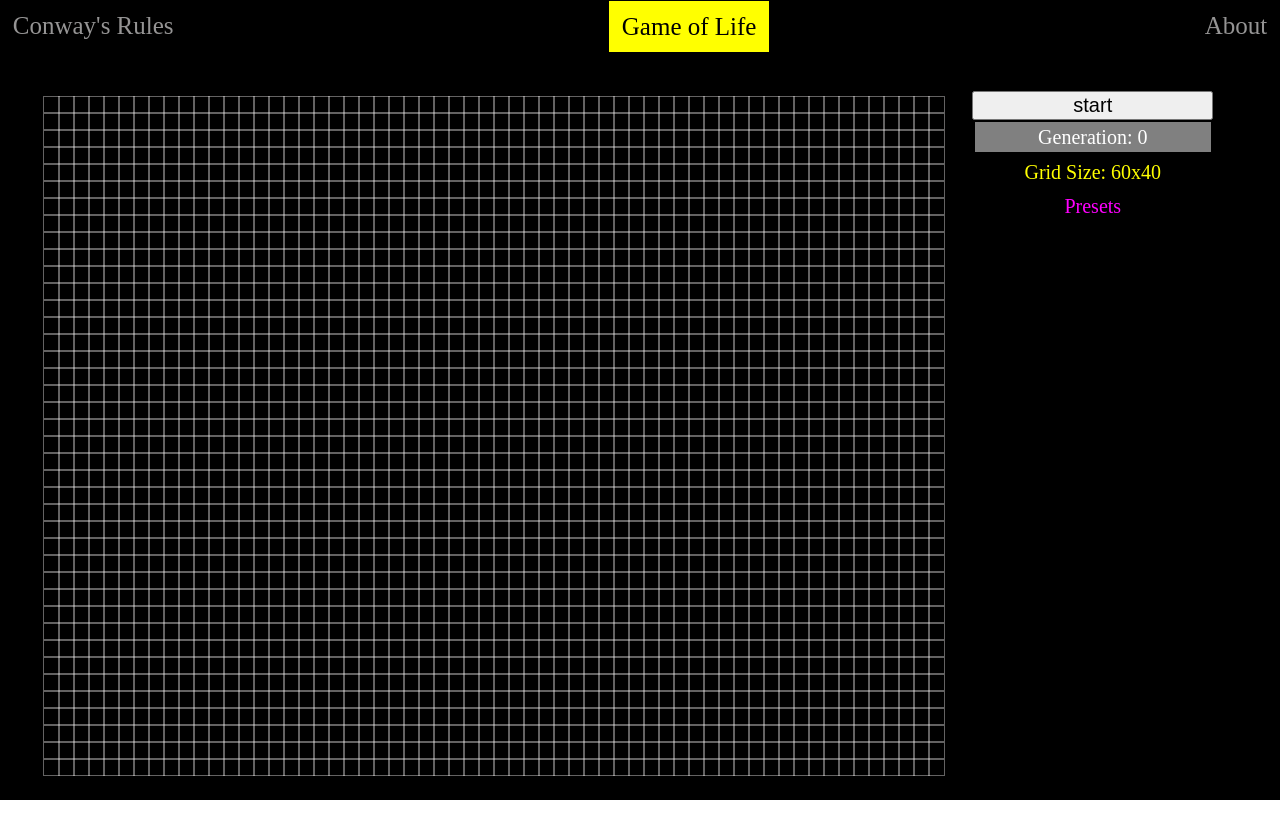
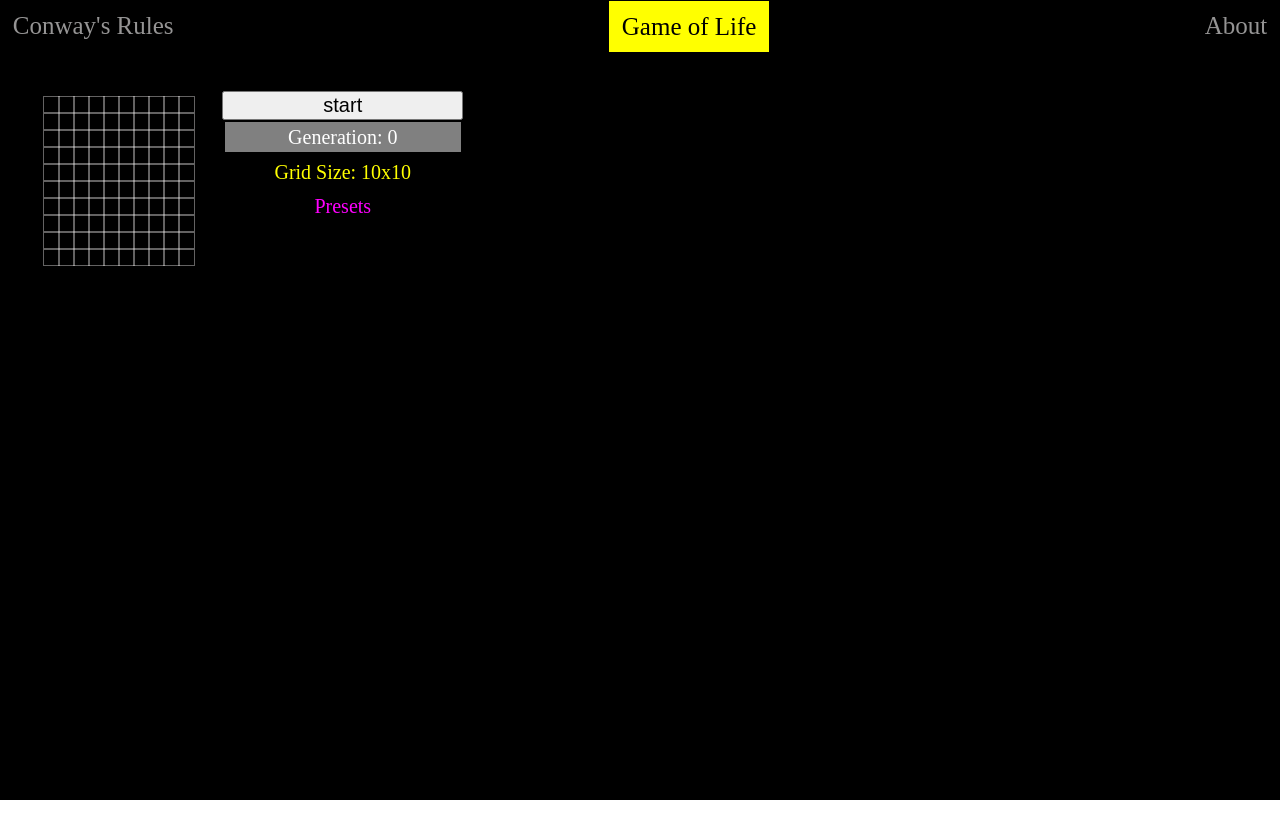
Before and after one commit to J2Macwilliams/game_of_life, a React (Create React App) app: page / in a window 1280 px wide. Built offline with nearby package versions, Linux system fonts and the light colour scheme.

Commit message:
rough build board layout

```diff
--- a/src/components/Board.js
+++ b/src/components/Board.js
@@ -1,24 +1,23 @@
-import React, { useState } from 'react';
+import React, { useState, useCallback } from 'react';
+import { produce } from 'immer';
 
 const Game = () => {
-	const [numRows, setNumRows] = useState(40);
-	const [numCols, setNumCols] = useState(60);
-	const [active, setActive] = useState();
+	const numRows = 10;
+	const numCols = 10;
+	const [active, setActive] = useState(false);
 	const [cycle, setCycle] = useState(0);
 
 	const [grid, setGrid] = useState(() => {
 		const rows = [];
 		for (let i = 0; i < numRows; i++) {
-			rows.push(Array.from(Array(numCols), () => 0));
+			rows.push(Array(numCols).fill(0));
 		}
 		return rows;
 	});
 
-	const running = () => {
-		setActive(!active);
-	};
 	return (
 		<div className='life'>
+			{/* Game Grid */}
 			<div
 				className='game'
 				style={{
@@ -31,7 +30,14 @@ const Game = () => {
 					rows.map((col, k) => (
 						<div
 							key={`${i}-${k}`}
-							onClick={() => setGrid[i][k] == 1}
+							onClick={() => {
+                                // use immer to create a copy of the grid state
+								const nextGen = produce(grid, copy => {
+                                    // toggle cell from alive to dead
+									copy[i][k] = grid[i][k] ? 0 : 1;
+								});
+								setGrid(nextGen);
+							}}
 							style={{
 								width: 15,
 								height: 15,
@@ -42,21 +48,32 @@ const Game = () => {
 					))
 				)}
 			</div>
+			{/* dashboard */}
 			<div className='right'>
-
-					<button className='cycle' onClick={() => running()}>
-						{!active ? 'start' : 'stop'}
-					</button>
-					<div className='bar generation'>Generation: {cycle}</div>
-                    <div className='bar size'>Grid Size: {numCols}x{numRows}</div>
-                    <div className='bar presets'>Presets</div>
-
-
-
-
+				<button className='cycle' onClick={() => setActive(!active)}>
+					{!active ? 'start' : 'stop'}
+				</button>
+				<div className='bar generation'>Generation: {cycle}</div>
+				<div className='bar size'>
+					Grid Size: {numCols}x{numRows}
+				</div>
+				<div className='bar presets'>Presets</div>
 			</div>
 		</div>
 	);
 };
 
 export default Game;
+
+// trying to change the grid
+// onClick={() => {
+//     const nextGen = [...grid]
+//     nextGen[i][k] = 1
+//     setGrid(nextGen)
+//     console.log(grid)
+// }}
+
+// // make a copy of grid
+// const nextGen = [...grid]
+// console.log('nextGen:', nextGen)
+// console.log('truthy?:', nextGen == grid)
```
